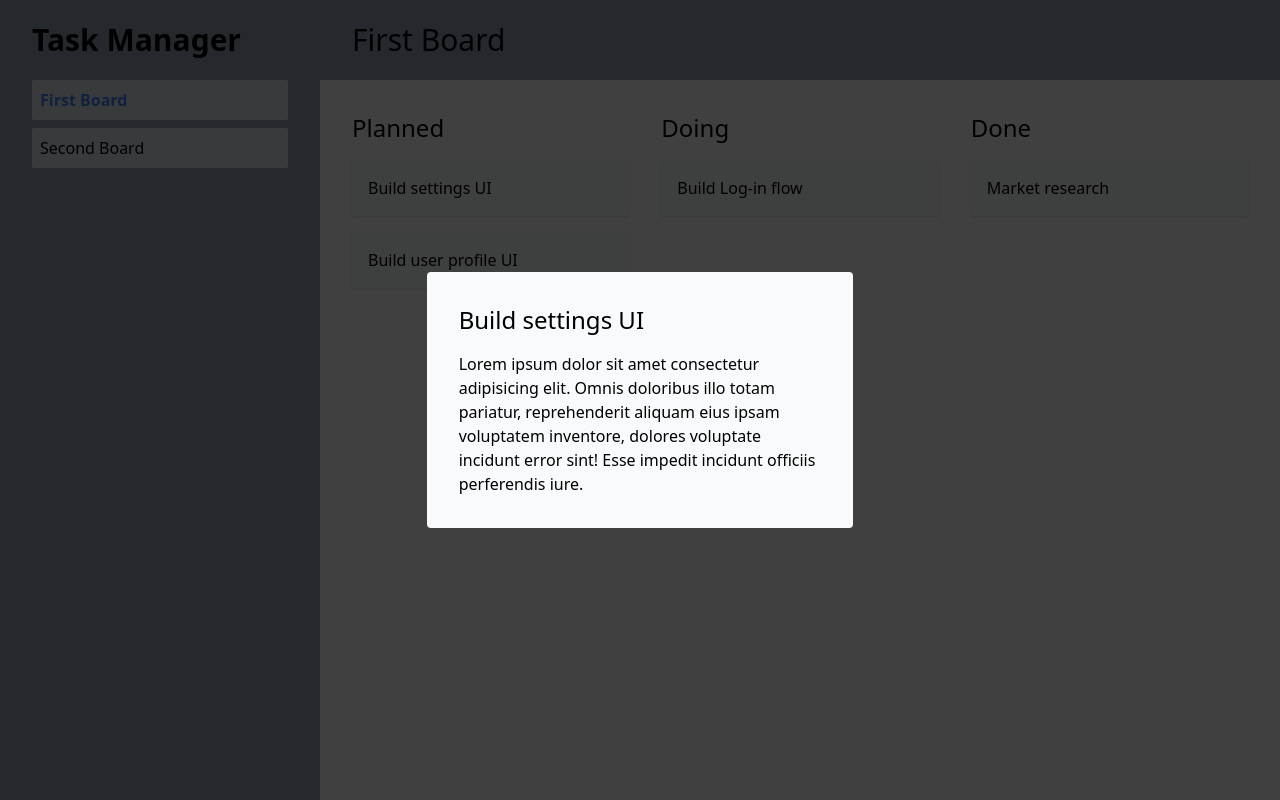
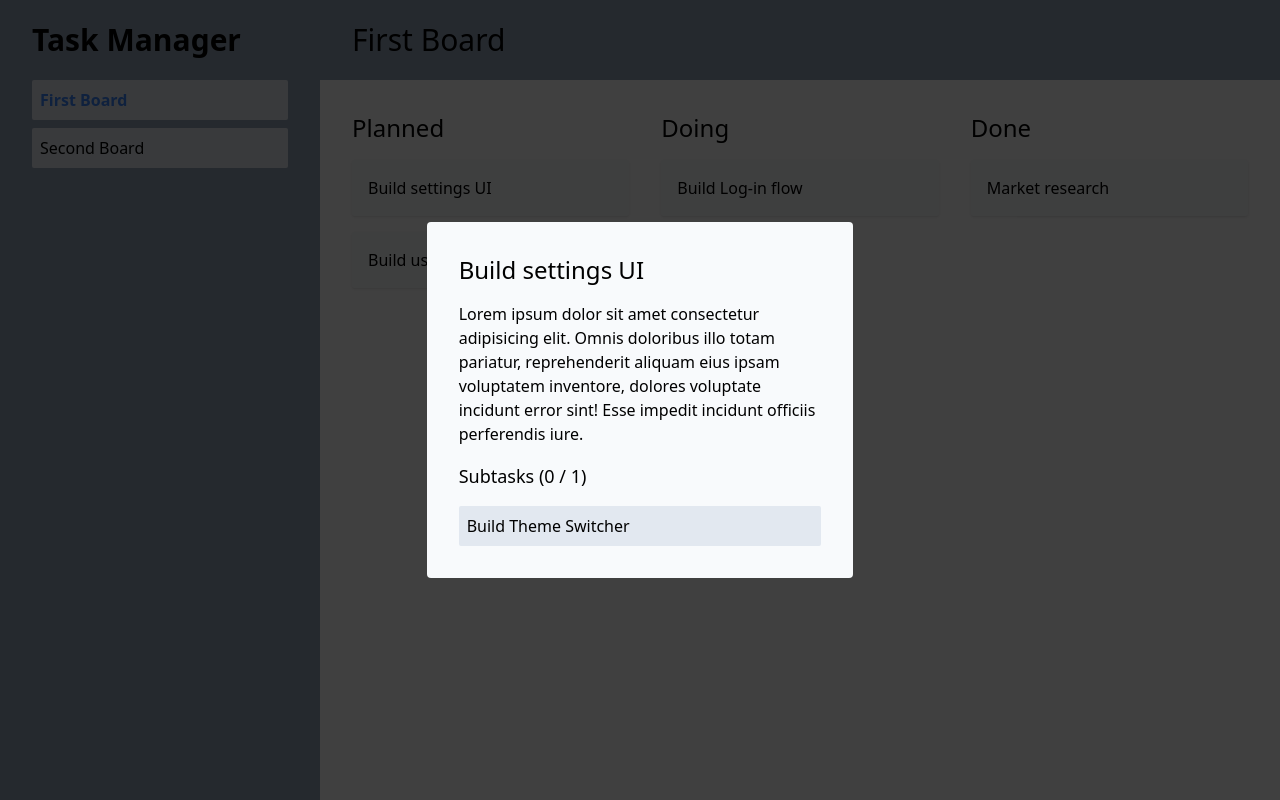
Before and after one commit to simoneclr/task-management-board, a React (Create React App) app: page / in a window 1280 px wide. Both pictures are taken after a click on the element "Build settings UI". Built offline with nearby package versions, Linux system fonts and the light colour scheme.

Commit message:
Update subtask completion logic

```diff
--- a/src/store/tasks/tasksSlice.ts
+++ b/src/store/tasks/tasksSlice.ts
@@ -25,6 +25,13 @@ export const selectTasksIdsByBoardIds = createSelector(
 		(state: RootState, boardId:EntityId) => boardId
 	],
 	(tasks, boardId) => tasks.filter(task => task.parentBoardId === boardId).map(task => task.id)
+)
+
+export const selectTaskStatusByTaskId = createSelector(
+	[
+		(state: RootState, taskId: EntityId) => selectTaskById(state, taskId)
+	],
+	task => task ? task.status : undefined
 )
 
 // Select planned tasks belonging to a specified board
--- a/src/util/mockData.ts
+++ b/src/util/mockData.ts
@@ -45,6 +45,12 @@ const mockTasks: Task[] = [
 ]
 
 const mockSubTasks: SubTask[] = [
+	{
+		id: nanoid(),
+		name: "Build Theme Switcher",
+		isDone: false,
+		parentTaskId: mockTasks[0].id
+	},
 	{
 		id: nanoid(),
 		name: "Build Log-in UI",
--- a/src/views/tasks/SubTaskCard.tsx
+++ b/src/views/tasks/SubTaskCard.tsx
@@ -1,19 +1,24 @@
 import { EntityId } from "@reduxjs/toolkit";
 import { SyntheticEvent } from "react";
+import { TaskStatus } from "../../model/tasksTypes";
 import { useAppDispatch, useAppSelector } from "../../store/hooks";
 
 import { selectSubTaskById, subTaskCompleted } from "../../store/subTasks/subTasksSlice";
+import { selectTaskStatusByTaskId } from "../../store/tasks/tasksSlice";
 
 interface SubTaskCardProps {
 	subTaskId: EntityId;
+	parentTaskId: EntityId;
 }
 
 // Displays a card for a single subTask
-function SubTaskCard({subTaskId}: SubTaskCardProps) {
+function SubTaskCard({subTaskId, parentTaskId}: SubTaskCardProps) {
 
 	const dispatch = useAppDispatch()
 
 	const subTask = useAppSelector(state => selectSubTaskById(state, subTaskId))
+
+	const parentStatus = useAppSelector(state => selectTaskStatusByTaskId(state, parentTaskId))
 
 	const onCompleteClick = (e: SyntheticEvent) => {
 		e.stopPropagation()
@@ -29,7 +34,8 @@ function SubTaskCard({subTaskId}: SubTaskCardProps) {
 				{subTask.name}
 			</span>
 
-			{ !subTask.isDone &&
+			{/* Cannot complete sub tasks if their parent task is not being worked on */}
+			{ (!subTask.isDone &&  parentStatus === TaskStatus.DOING) &&
 
 				<button onClick={e => onCompleteClick(e)} className="text-sm hover:text-blue-500">
 					<span className="sr-only">Mark as complete</span>
--- a/src/views/tasks/SubTasksList.tsx
+++ b/src/views/tasks/SubTasksList.tsx
@@ -25,7 +25,7 @@ function SubTasksList({taskId}: SubTasksListProps) {
 			</h3>
 
 			<ul className="flex flex-col gap-2">
-				{subTasksIds.map(id => <SubTaskCard key={id} subTaskId={id}/>)}
+				{subTasksIds.map(id => <SubTaskCard key={id} subTaskId={id} parentTaskId={taskId}/>)}
 			</ul>
 		</>
 
```
